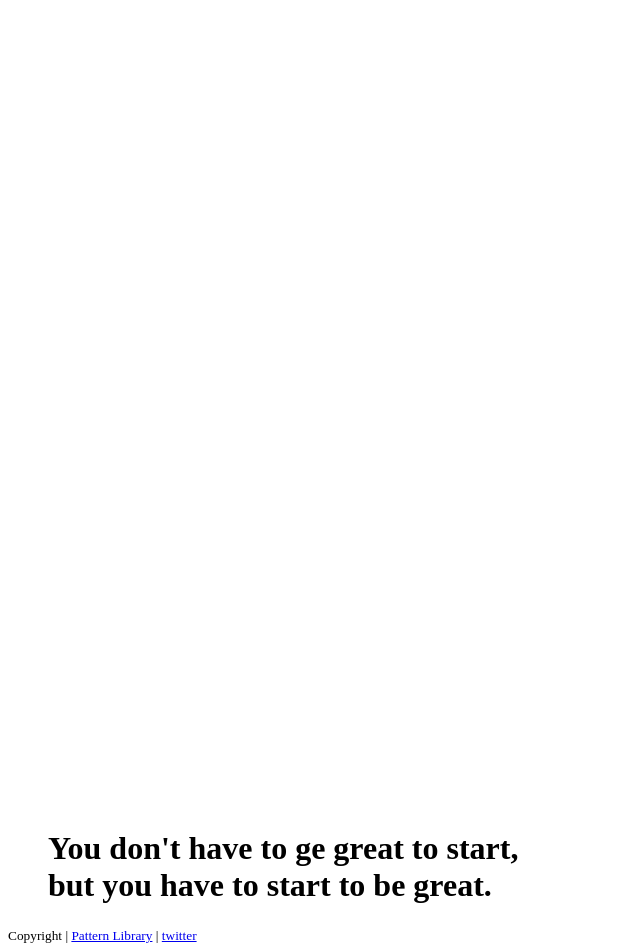
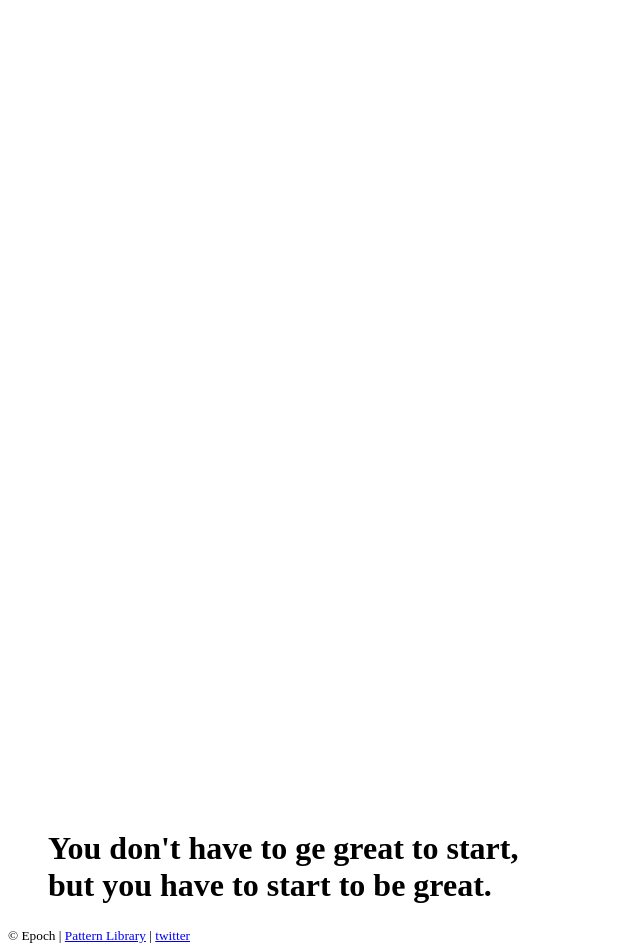
Before and after one commit to epochcommunity/epochcommunity.github.io, a Jekyll site: the page built from dev/index.html, in a window 1280 px wide. Shown: the part 467-1419 px from the top of the page, without its empty margins (0-640 px from the left). Built offline with Jekyll 4.4.1, drawn with Linux system fonts in a browser that asks for light colours.

Commit message:
couple more changes

```diff
--- a/dev/_assets/scss/base/_footer.scss
+++ b/dev/_assets/scss/base/_footer.scss
@@ -3,5 +3,8 @@ footer {
 }
 
 .ftr {
-	margin-top: 3 + $ratio#{em} !important;
+	position: absolute;
+	bottom: 0;
+	left: 0;
+  	right: 0;
 }
--- a/dev/_assets/scss/base/_logo.scss
+++ b/dev/_assets/scss/base/_logo.scss
@@ -1,6 +1,8 @@
 .logo {
-	width: 400px;
-	margin: 2 + $ratio#{em} auto;
+	width: 200px;
+	position: absolute;
+	top: $ratio#{em};
+	left: $ratio#{em};
 }
 
 .icon__logo--white {
--- a/dev/_assets/scss/global/_base.scss
+++ b/dev/_assets/scss/global/_base.scss
@@ -3,7 +3,7 @@
 }
 
 html{
-    color: $color__black;
+    color: $color__white;
     background-color: $color__white;
     height: 100%;
     background: url(../imgs/backgrounds/home2.jpg) no-repeat center center fixed;
--- a/dev/_assets/scss/patterns/_pattern__grid.scss
+++ b/dev/_assets/scss/patterns/_pattern__grid.scss
@@ -1,5 +1,6 @@
 html {
 	background: none !important;
+	color: $color__black !important;
 }
 
 .column_fill {
--- a/dev/_includes/footer.html
+++ b/dev/_includes/footer.html
@@ -1,3 +1,3 @@
 <footer class="ftr wrapper">
-	<small>Copyright | <a href="/pattern.html" title="">Pattern Library</a> | <a href="https://twitter.com/epoch_community" title="">twitter</a></small>
+	<small>&copy; Epoch | <a href="/pattern.html" title="">Pattern Library</a> | <a href="https://twitter.com/epoch_community" title="">twitter</a></small>
 </footer>
--- a/dev/index.html
+++ b/dev/index.html
@@ -7,4 +7,6 @@ title: Home page
     <use xlink:href="/imgs/sprite/icon-sprite.svg#icon__logo"></use>
 </svg>
 
-<blockquote><h1>You don't have to ge great to start,<br>but you have to start to be great.</blockquote></h1>
+<div class="grid">
+    <blockquote class="column column__center column__12-of-12 column__12-of-12--small column__6-of-12--medium column__9-of-12--large"><h1>You don't have to ge great to start,<br>but you have to start to be great.</blockquote></h1>
+</div>
--- a/web/index.html
+++ b/web/index.html
@@ -1 +1 @@
-<!DOCTYPE html><html lang="en"><head><meta charset="UTF-8"><meta name="description" content=""><meta name="viewport" content="initial-scale=1"><meta name="keywords" content=""><title>Home page</title><link rel="stylesheet" media="all" href="/css/screen.css"><link href="http://fonts.googleapis.com/css?family=Crimson+Text:400,600,700,400italic,600italic,700italic" rel="stylesheet" type="text/css"><script src="/scripts/vendor/modernizr.js"></script></head><body><svg viewBox="0 0 400 400" class="logo icon__logo icon__logo--white"><use xlink:href="/imgs/sprite/icon-sprite.svg#icon__logo"></use></svg><blockquote><h1>You don't have to ge great to start,<br>but you have to start to be great.</h1></blockquote><script src="/scripts/common.js"></script><script src="/scripts/vendor/svg4everybody.js"></script><footer role="contentinfo"><footer class="ftr wrapper"><small>Copyright | <a href="/pattern.html" title="">Pattern Library</a> | <a href="https://twitter.com/epoch_community" title="">twitter</a></small></footer></footer></body></html>
+<!DOCTYPE html><html lang="en"><head><meta charset="UTF-8"><meta name="description" content=""><meta name="viewport" content="initial-scale=1"><meta name="keywords" content=""><title>Home page</title><link rel="stylesheet" media="all" href="/css/screen.css"><link href="http://fonts.googleapis.com/css?family=Crimson+Text:400,600,700,400italic,600italic,700italic" rel="stylesheet" type="text/css"><script src="/scripts/vendor/modernizr.js"></script></head><body><svg viewBox="0 0 400 400" class="logo icon__logo icon__logo--white"><use xlink:href="/imgs/sprite/icon-sprite.svg#icon__logo"></use></svg><div class="grid"><blockquote class="column column__center column__12-of-12 column__12-of-12--small column__6-of-12--medium column__9-of-12--large"><h1>You don't have to ge great to start,<br>but you have to start to be great.</h1></blockquote></div><script src="/scripts/common.js"></script><script src="/scripts/vendor/svg4everybody.js"></script><footer role="contentinfo"><footer class="ftr wrapper"><small>&copy; Epoch | <a href="/pattern.html" title="">Pattern Library</a> | <a href="https://twitter.com/epoch_community" title="">twitter</a></small></footer></footer></body></html>
```
Also changed, not shown: dev/_assets/scss/base/_shame.scss (+5 -14 lines), dev/_assets/scss/global/_header.scss (deleted, +0 -15 lines), web/templates/example.html (+1 -1 lines), web/css/patterns.css, web/css/screen.css, 2 other files.
